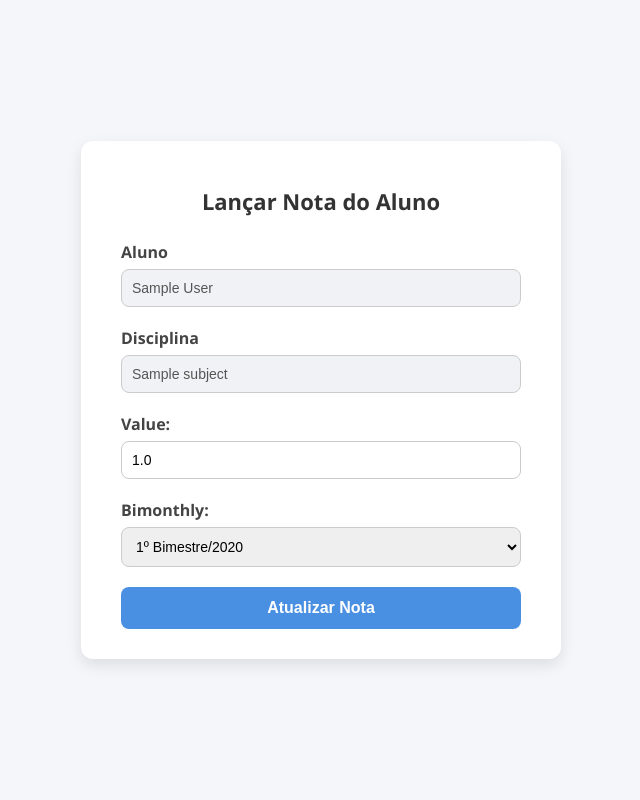
After one commit to MarivaldoDev/sistema_escolar, a Django app: a page that uses system/templates/update_grade.html in a window 1280 px wide. The commit adds this page. Shown: the whole page, without its empty margins (319-959 px from the left). Run offline with Django 5.2, Linux system fonts and the light colour scheme; tables that the repository leaves empty hold one stand-in row (values such as "Sample post").

Commit message:
:sparkles: feat: url, form e view para editar nota do aluno criada

```diff
--- a/system/forms.py
+++ b/system/forms.py
@@ -41,3 +41,28 @@
                 ],
             ),
         }
+
+class GradeUpdateForm(forms.ModelForm):
+    class Meta:
+        model = Grade
+        fields = ("value", "bimonthly")
+        widgets = {
+            "value": forms.NumberInput(
+                attrs={"class": "form-control", "step": "0.01", "placeholder": "Nota"}
+            ),
+            "bimonthly": forms.Select(
+                attrs={"class": "form-control"},
+                choices=[
+                    (1, "1º Bimestre"),
+                    (2, "2º Bimestre"),
+                    (3, "3º Bimestre"),
+                    (4, "4º Bimestre"),
+                ],
+            ),
+        }
+
+        def save(self, commit=True):
+            grade = super().save(commit=False)
+            if commit:
+                grade.save()
+            return grade
--- a/system/templates/turma_detail.html
+++ b/system/templates/turma_detail.html
@@ -47,7 +47,7 @@
           </td>
           <td class="acoes">
             <a href="{% url 'add_grade' team_id=turma.id subject_name=subject student_id=aluno.id %}" class="btn btn-lancar">Lançar Nota</a>
-            <a href="" class="btn btn-editar">Editar Nota</a>
+            <a href="{% url 'update_grade' team_id=turma.id subject_name=subject student_id=aluno.id %}" class="btn btn-editar">Editar Nota</a>
           </td>
         </tr>
         {% endfor %}
--- /dev/null
+++ b/system/templates/update_grade.html
@@ -0,0 +1,38 @@
+{% load static %}
+<!DOCTYPE html>
+<html lang="pt-br">
+<head>
+    <meta charset="UTF-8">
+    <meta name="viewport" content="width=device-width, initial-scale=1.0">
+    <title>Adicionar Nota</title>
+    <link rel="stylesheet" href="{% static 'global/css/add_grade.css' %}">
+</head>
+<body>
+    <div class="form-container">
+        <h1>Lançar Nota do Aluno</h1>
+        <form method="POST" action="{% url 'update_grade' team.id subject.name student.id %}">
+            {% csrf_token %}
+            <div class="form-group">
+                <label>Aluno</label>
+                <input type="text" value="{{ student.get_full_name }}" readonly class="readonly-info">
+            </div>
+
+            <div class="form-group">
+                <label>Disciplina</label>
+                <input type="text" value="{{ subject.name }}" readonly class="readonly-info">
+            </div>
+
+            <div class="form-group">
+                {{ form.value.label_tag }}
+                {{ form.value }}
+            </div>
+
+            <div class="form-group">
+                {{ form.bimonthly.label_tag }}
+                {{ form.bimonthly }}
+            </div>
+            <button type="submit" class="btn-submit">Atualizar Nota</button>
+        </form>
+    </div>
+</body>
+</html>
--- a/system/urls.py
+++ b/system/urls.py
@@ -13,4 +13,8 @@
         views.add_grade,
         name="add_grade",
     ),
+    path("turmas/<int:team_id>/update_grade/<str:subject_name>/<int:student_id>/",
+         views.update_grade,
+         name="update_grade"
+    ),
 ]
--- a/system/views.py
+++ b/system/views.py
@@ -1,7 +1,7 @@
 from django.contrib.auth import authenticate, login, logout
 from django.shortcuts import get_object_or_404, redirect, render
 
-from .forms import GradeForm, LoginForm
+from .forms import GradeForm, LoginForm, GradeUpdateForm
 from .models import CustomUser, Subject, Team
 
 
@@ -79,3 +79,27 @@
         "add_grade.html",
         {"form": form, "student": student, "subject": subject, "team": team},
     )
+
+
+def update_grade(request, team_id: int, subject_name: str, student_id: int):
+    student = get_object_or_404(CustomUser, id=student_id)
+    team = get_object_or_404(Team, id=team_id)
+    subject = get_object_or_404(Subject, name=subject_name)
+
+    if student not in team.members.all():
+        return redirect("turma_detail", team_id=team_id)
+
+    grade_instance = student.grade_set.filter(subject=subject).first()
+
+    if request.method == "POST":
+        form = GradeUpdateForm(request.POST, instance=grade_instance)
+        if form.is_valid():
+            grade = form.save(commit=False)
+            grade.student = student
+            grade.subject = subject
+            grade.save()
+            return redirect("turma_detail", team_id=team_id)
+    else:
+        form = GradeUpdateForm(instance=grade_instance)
+
+    return render(request, "update_grade.html", {"form": form, "student": student, "subject": subject, "team": team})
```
